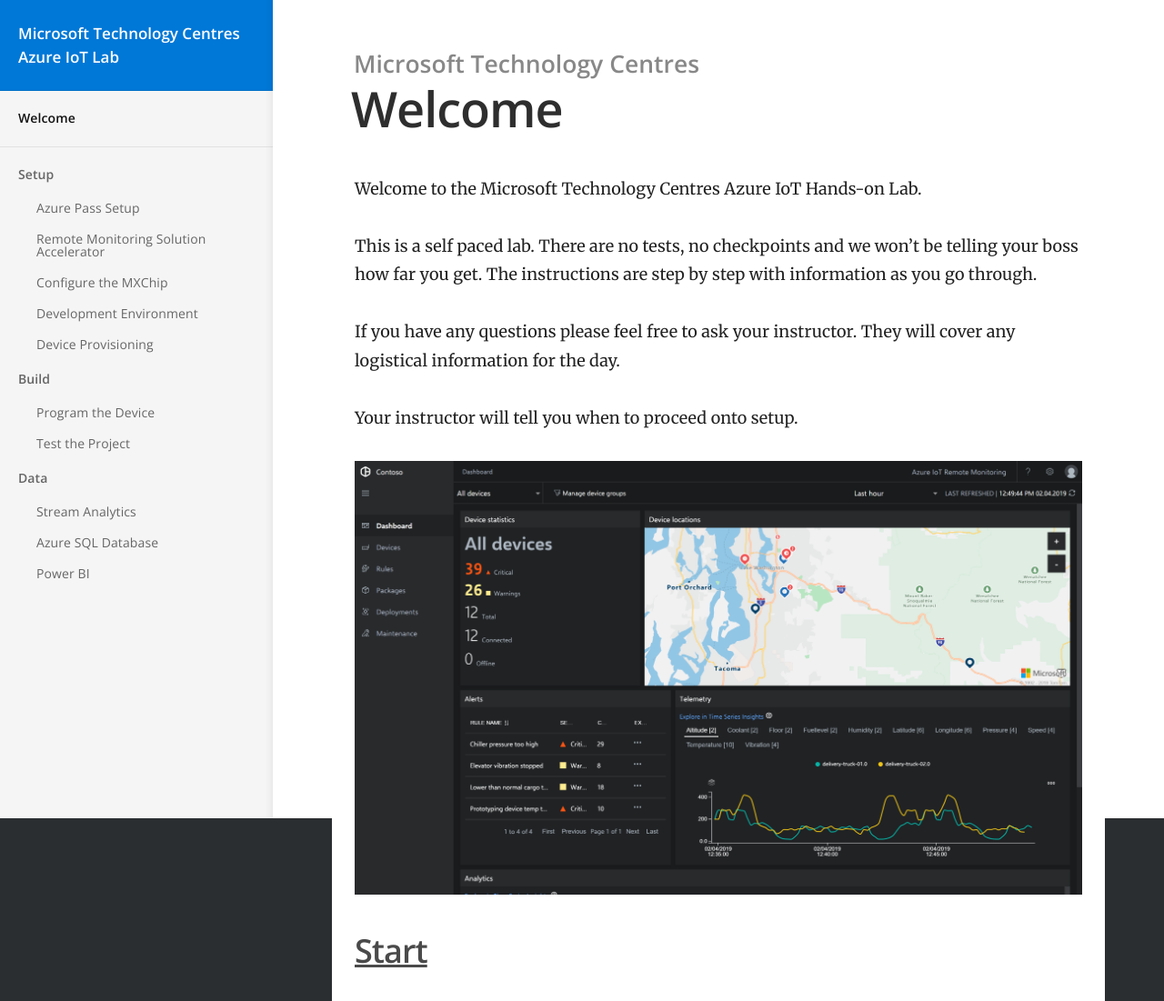
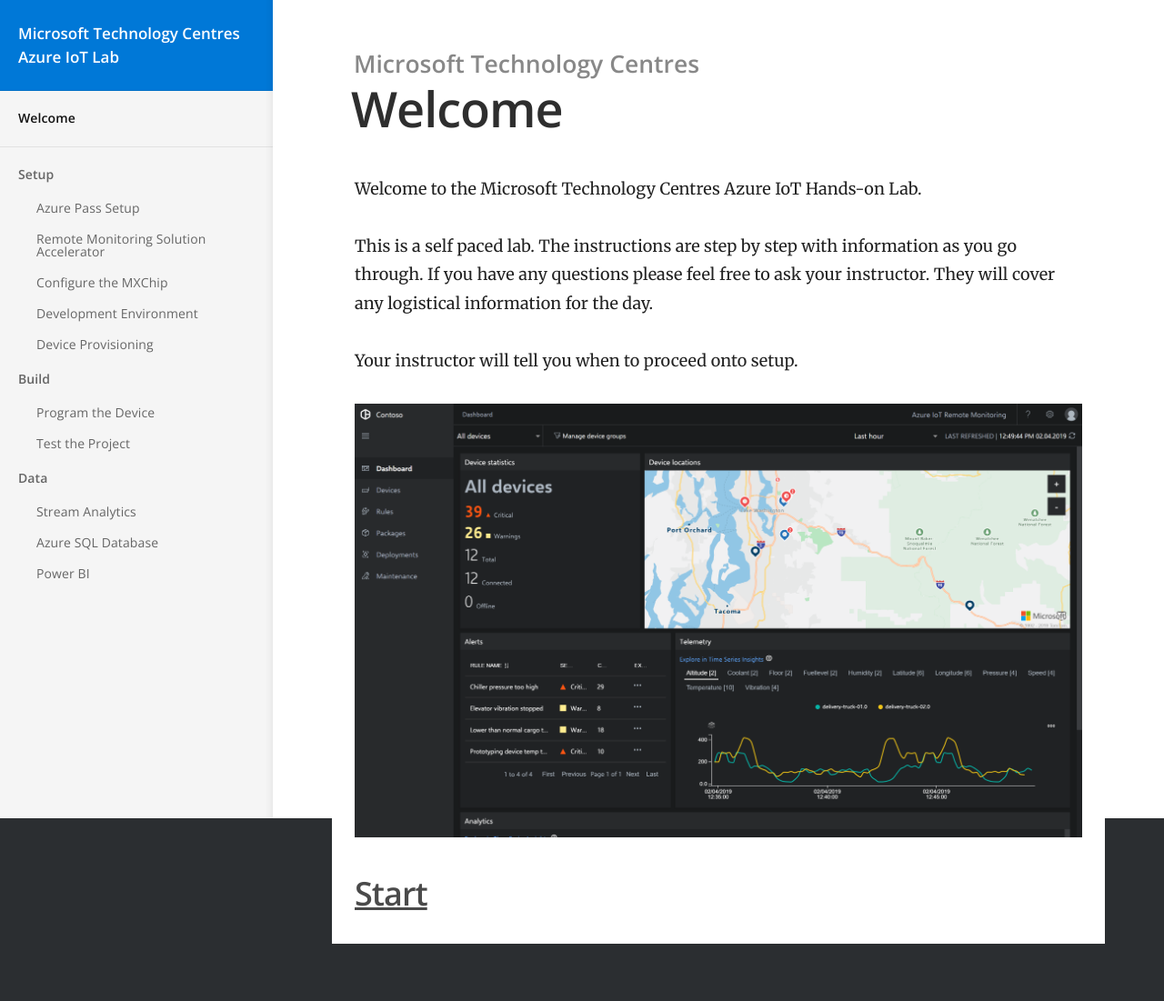
Before and after one commit to BenMcGarry/AzureIoTLab, a Jekyll site: the page built from index.md, in a window 1280 px wide. Shown: the whole page at 91% size. Built offline with Jekyll 4.4.1, drawn with Linux system fonts in a browser that asks for light colours; after the commit the page ends 1038 px from its top, so only the background shows below that.

Commit message:
Update index.md

```diff
--- a/index.md
+++ b/index.md
@@ -4,9 +4,7 @@ title: Welcome
 
 Welcome to the Microsoft Technology Centres Azure IoT Hands-on Lab.
 
-This is a self paced lab. There are no tests, no checkpoints and we won't be telling your boss how far you get. The instructions are step by step with information as you go through.
-
-If you have any questions please feel free to ask your instructor. They will cover any logistical information for the day.
+This is a self paced lab. The instructions are step by step with information as you go through. If you have any questions please feel free to ask your instructor. They will cover any logistical information for the day.
 
 Your instructor will tell you when to proceed onto setup.
 
```
